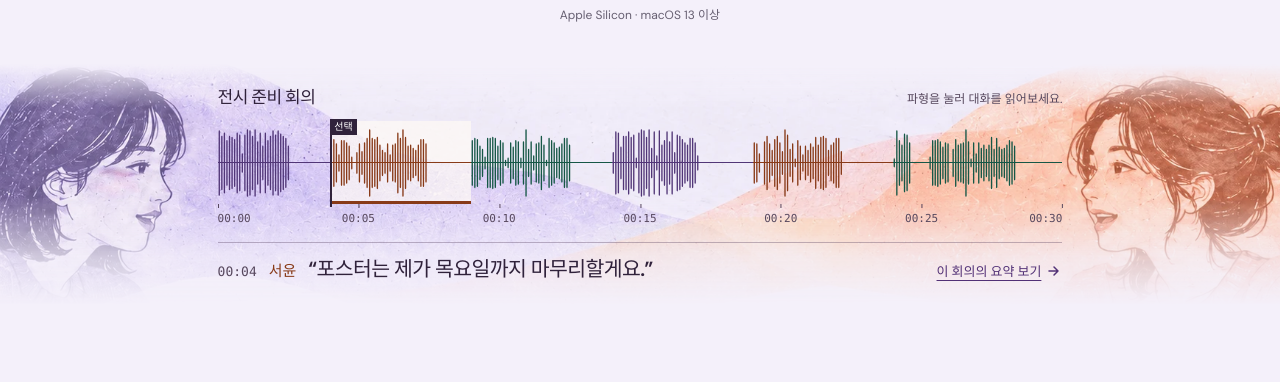
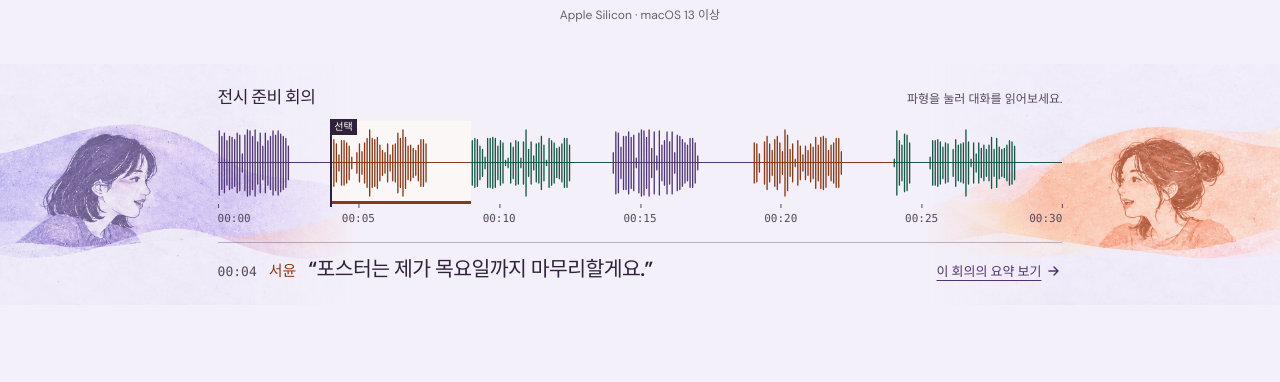
Before and after one commit to hoonably/cosMOSS, a plain HTML site: page docs/index.html in a window 1280 px wide. Shown: the part 418-800 px from the top of the page. Drawn offline with Linux system fonts and the light colour scheme.

Commit message:
Keep homepage portraits fully visible on wide screens

```diff
--- a/docs/assets/voice-demo.css
+++ b/docs/assets/voice-demo.css
@@ -232,7 +232,25 @@
 
 @media (min-width: 721px) {
   .voice-demo__inner { width: min(1000px, 66%); }
-  .voice-demo::before { background-size: 125% auto; }
+  .voice-demo::before,
+  .voice-demo::after {
+    content: "";
+    position: absolute;
+    inset: 0 auto 0 0;
+    width: min(28%, 360px);
+    z-index: -1;
+    pointer-events: none;
+    background: url("../images/conversation-field.webp") left center / auto 100% no-repeat;
+    opacity: .85;
+    -webkit-mask-image: linear-gradient(to right, #000 65%, transparent);
+    mask-image: linear-gradient(to right, #000 65%, transparent);
+  }
+  .voice-demo::after {
+    inset: 0 0 0 auto;
+    background-position: right center;
+    -webkit-mask-image: linear-gradient(to left, #000 65%, transparent);
+    mask-image: linear-gradient(to left, #000 65%, transparent);
+  }
 }
 
 @media (max-width: 720px) {
```
